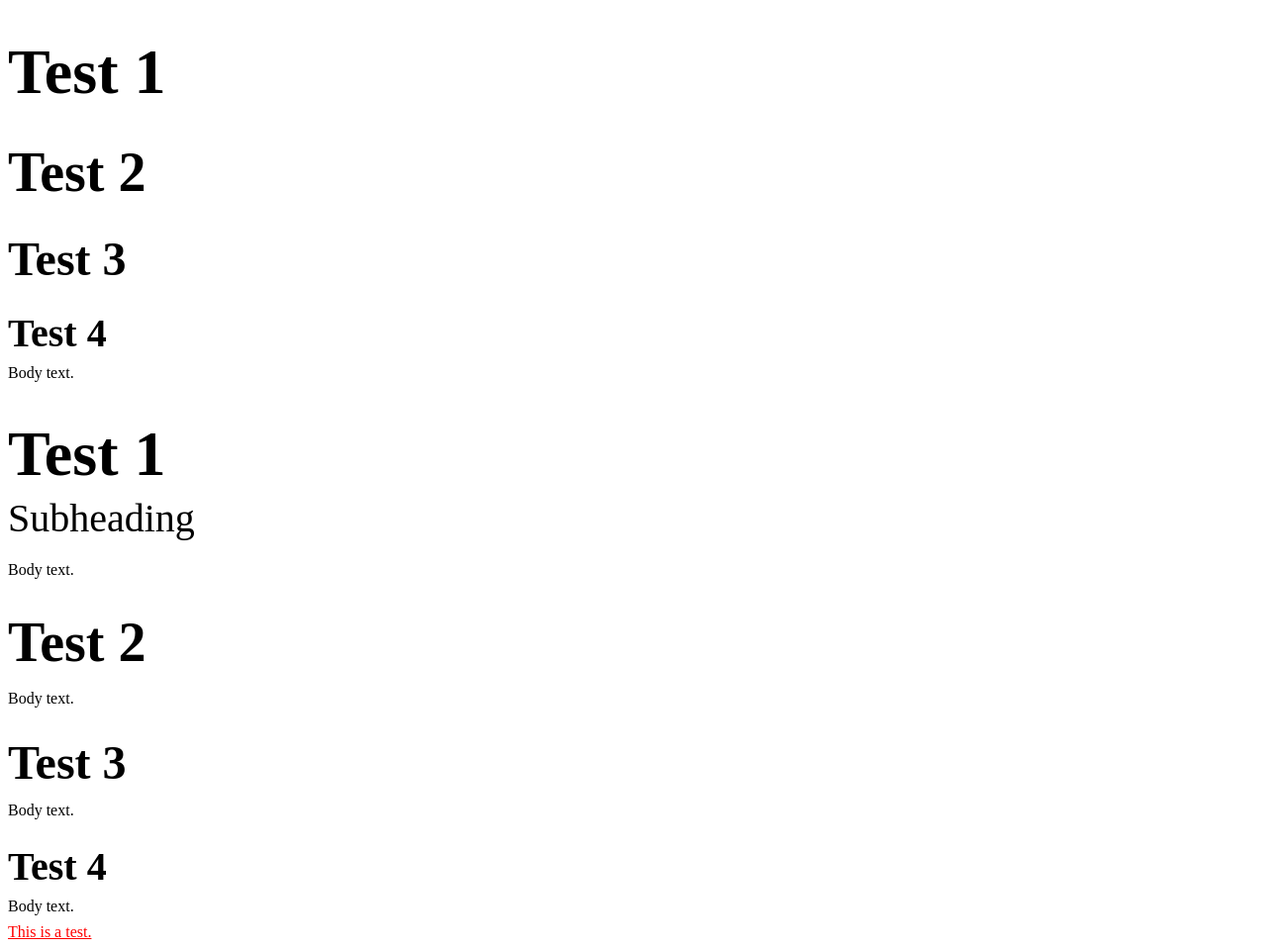
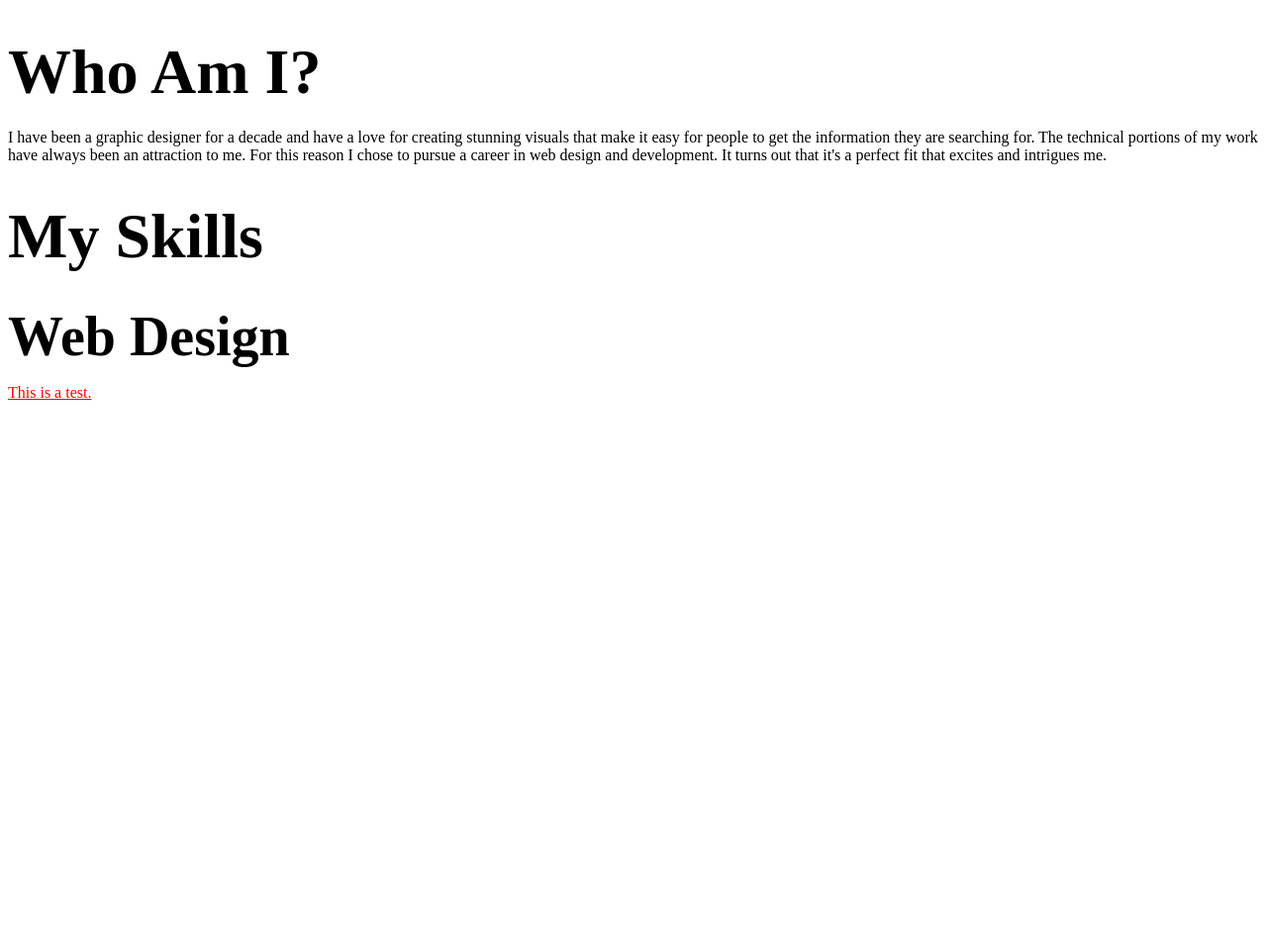
Before and after one commit to mjoynes-wombat-web/resume, a Gatsby site: page / in a window 1280 px wide. Shown: the whole page at 99% size. After the commit the page ends 800 px from the top, so only its background shows below. Built offline with nearby package versions, Linux system fonts and the light colour scheme; Gatsby itself is replaced by a stand-in of ours.

Commit message:
Started entering general resume info.

```diff
--- a/src/pages/index.jsx
+++ b/src/pages/index.jsx
@@ -7,47 +7,17 @@ import {
 const IndexPage = () => (
   <div>
     <H1>
-        Test 1
+        Who Am I?
+    </H1>
+    <P>
+        I have been a graphic designer for a decade and have a love for creating stunning visuals that make it easy for people to get the information they are searching for. The technical portions of my work have always been an attraction to me. For this reason I chose to pursue a career in web design and development. It turns out that it's a perfect fit that excites and intrigues me.
+    </P>
+    <H1>
+        My Skills
     </H1>
     <H2>
-        Test 2
+        Web Design
     </H2>
-    <H3>
-        Test 3
-    </H3>
-    <H4>
-        Test 4
-    </H4>
-    <P>
-        Body text.
-    </P>
-    <H1>
-        Test 1
-    </H1>
-    <SubH1>
-        Subheading
-    </SubH1>
-    <P>
-        Body text.
-    </P>
-    <H2>
-        Test 2
-    </H2>
-    <P>
-        Body text.
-    </P>
-    <H3>
-        Test 3
-    </H3>
-    <P>
-        Body text.
-    </P>
-    <H4>
-        Test 4
-    </H4>
-    <P>
-        Body text.
-    </P>
     <ExternalLink href="https://www.simeonsmith.me/">
         This is a test.
     </ExternalLink>
```
